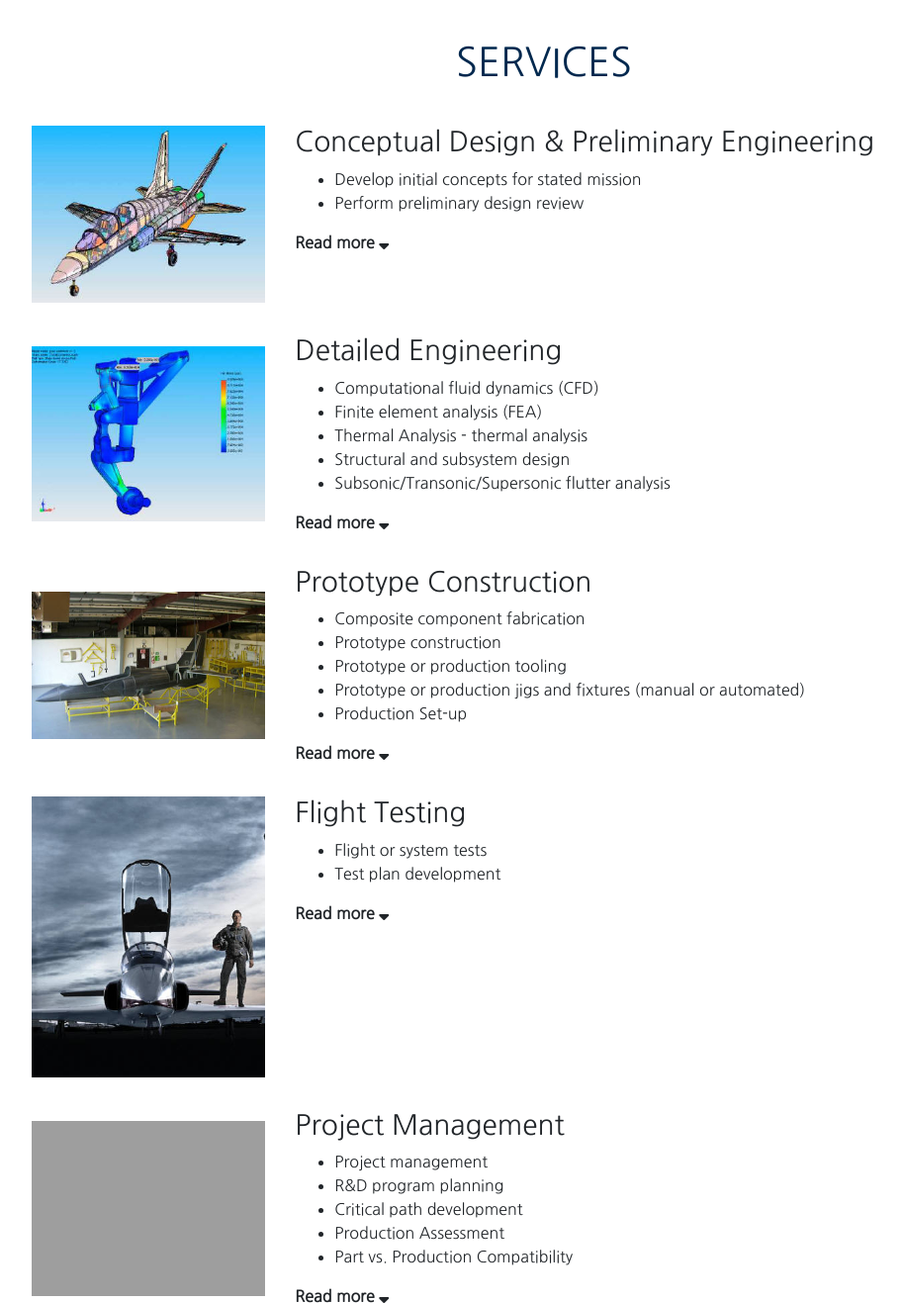
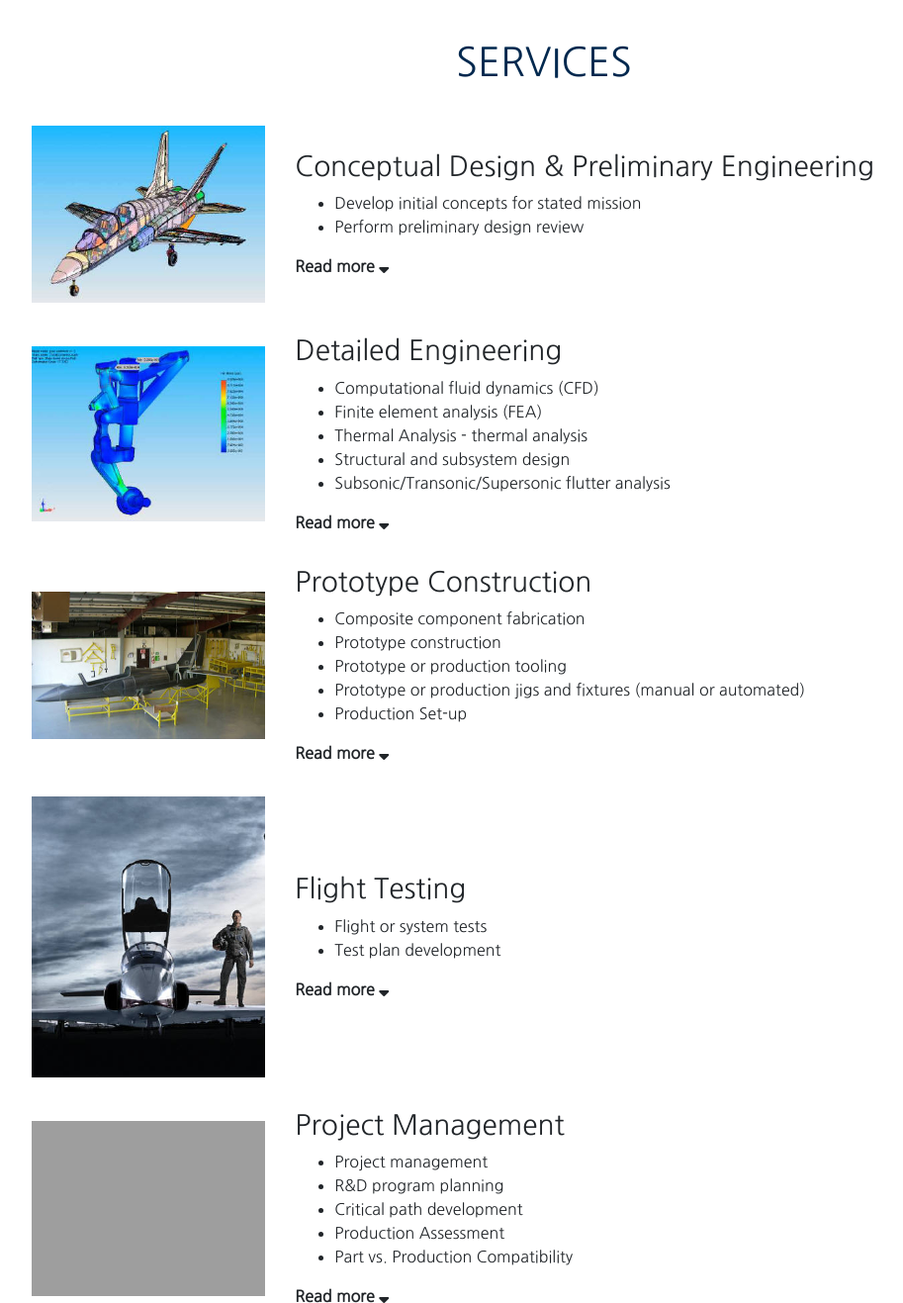
Before and after one commit to neromike/AirBoss-website, a PHP site: page /services.php in a window 1280 px wide. Shown: the part 97-1414 px from the top of the page at 99% size, without its empty margins (90-1003 px from the left). Run offline with PHP 8.4, Linux system fonts and the light colour scheme; some libraries are stand-ins or nearby versions; grey boxes are pictures that could not be loaded.

Commit message:
Vertical center blurb

```diff
--- a/services.php
+++ b/services.php
@@ -105,7 +105,7 @@
 				<div class="service_img col-12 col-md-3 align-self-center">
           <img src="img/service/<?php echo $service[1]; ?>.jpg" />
 				</div>
-				<div class="col-12 col-md-9 text-left service_link" id="<?php echo $service[1]; ?>">
+				<div class="col-12 col-md-9 text-left service_link align-self-center" id="<?php echo $service[1]; ?>">
           <h3 class="service_name"><?php echo $service[0]; ?></h3>
           <div class="service_blurb">
             <?php echo $service[2]; ?>
```
